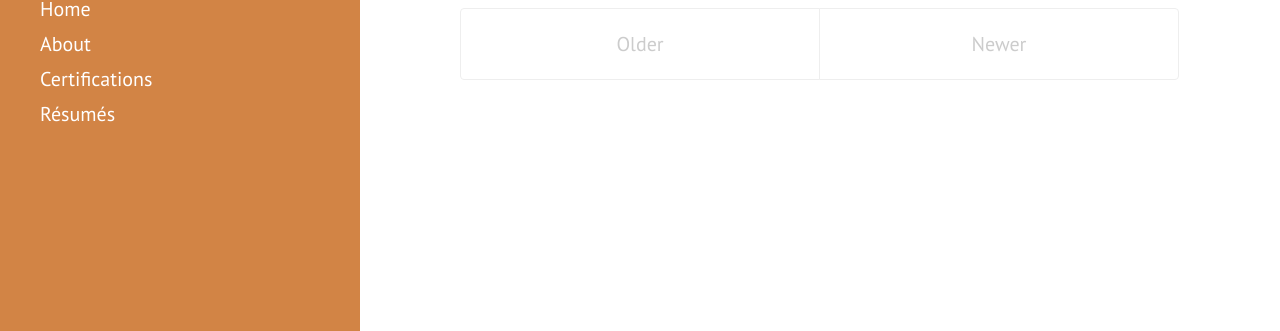
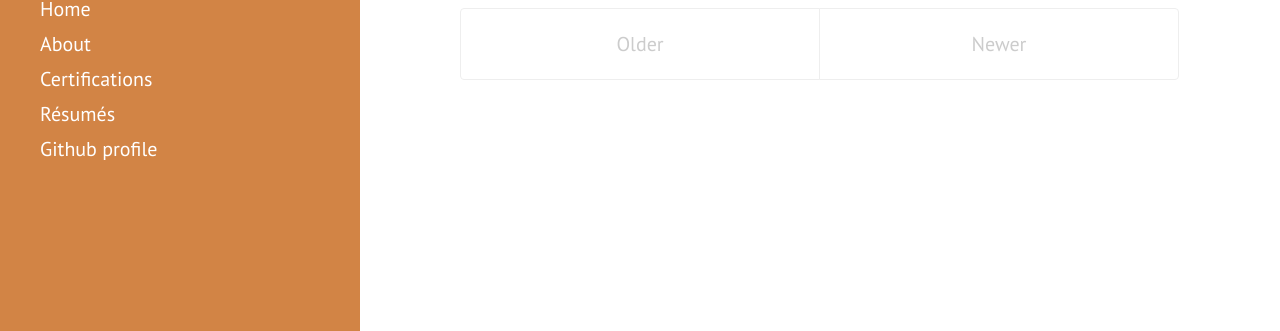
Before and after one commit to VidushiGupta80/vidushigupta80.github.io, a Jekyll site: the page built from index.html, in a window 1280 px wide. Shown: the part 480-811 px from the top of the page. Built offline with Jekyll 4.4.1, drawn with Linux system fonts in a browser that asks for light colours; Markdown is read by kramdown in place of the engine named in the settings; the list of posts is cut into pages by our own code.

Commit message:
Update sidebar.html

```diff
--- a/_includes/sidebar.html
+++ b/_includes/sidebar.html
@@ -27,8 +27,8 @@
         {% endif %}
       {% endfor %}
 
-<!--       <a class="sidebar-nav-item" href="{{ site.github.repo }}/archive/v{{ site.version }}.zip">Download</a>
-      <a class="sidebar-nav-item" href="{{ site.github.repo }}">GitHub project</a> -->
+      <a class="sidebar-nav-item" href="https://github.com/VidushiGupta80">Github profile</a>
+<!--       <a class="sidebar-nav-item" href="{{ site.github.repo }}">GitHub project</a> -->
 <!--       <span class="sidebar-nav-item">Currently v{{ site.version }}</span> -->
     </nav>
 
```
